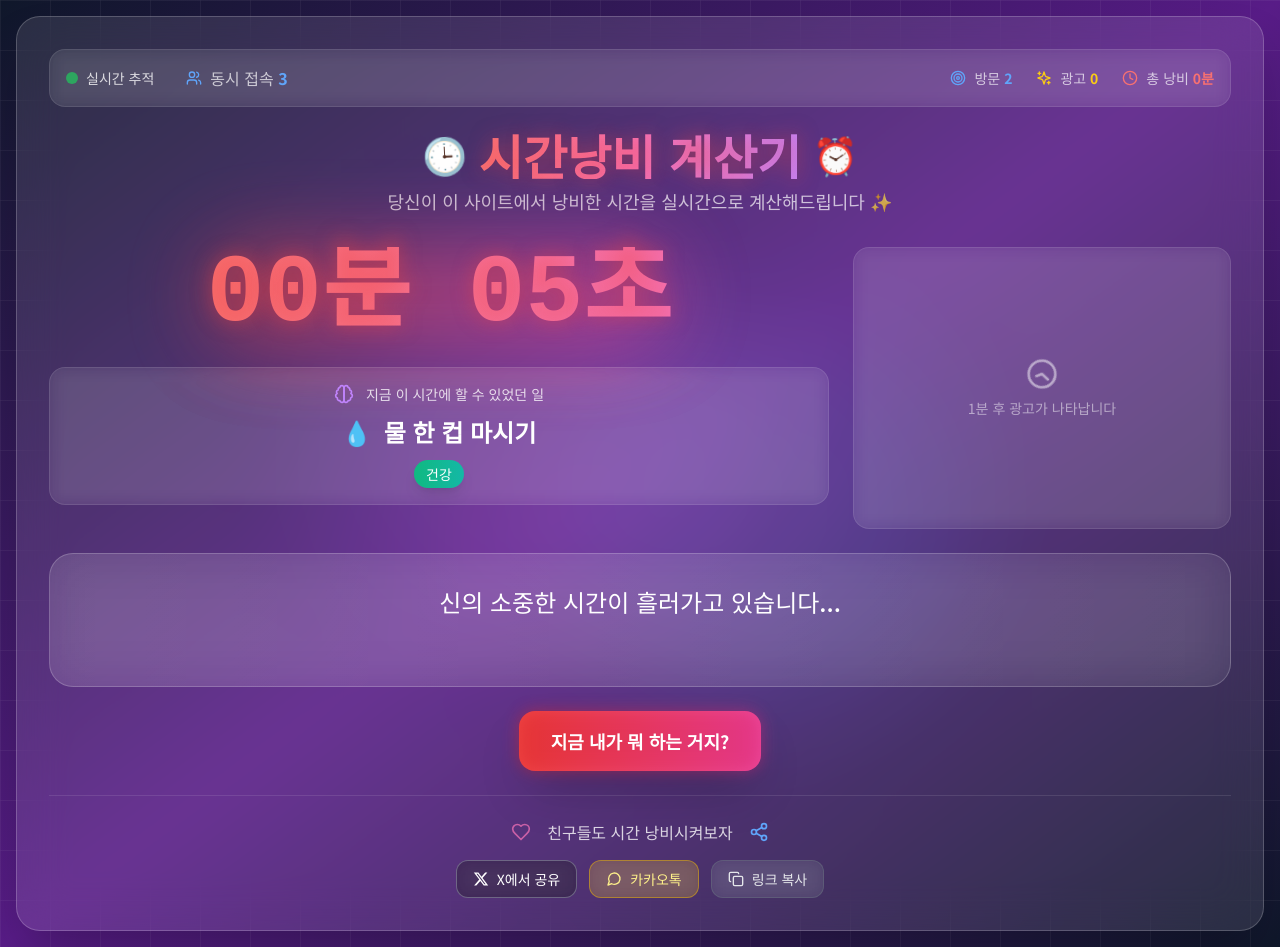
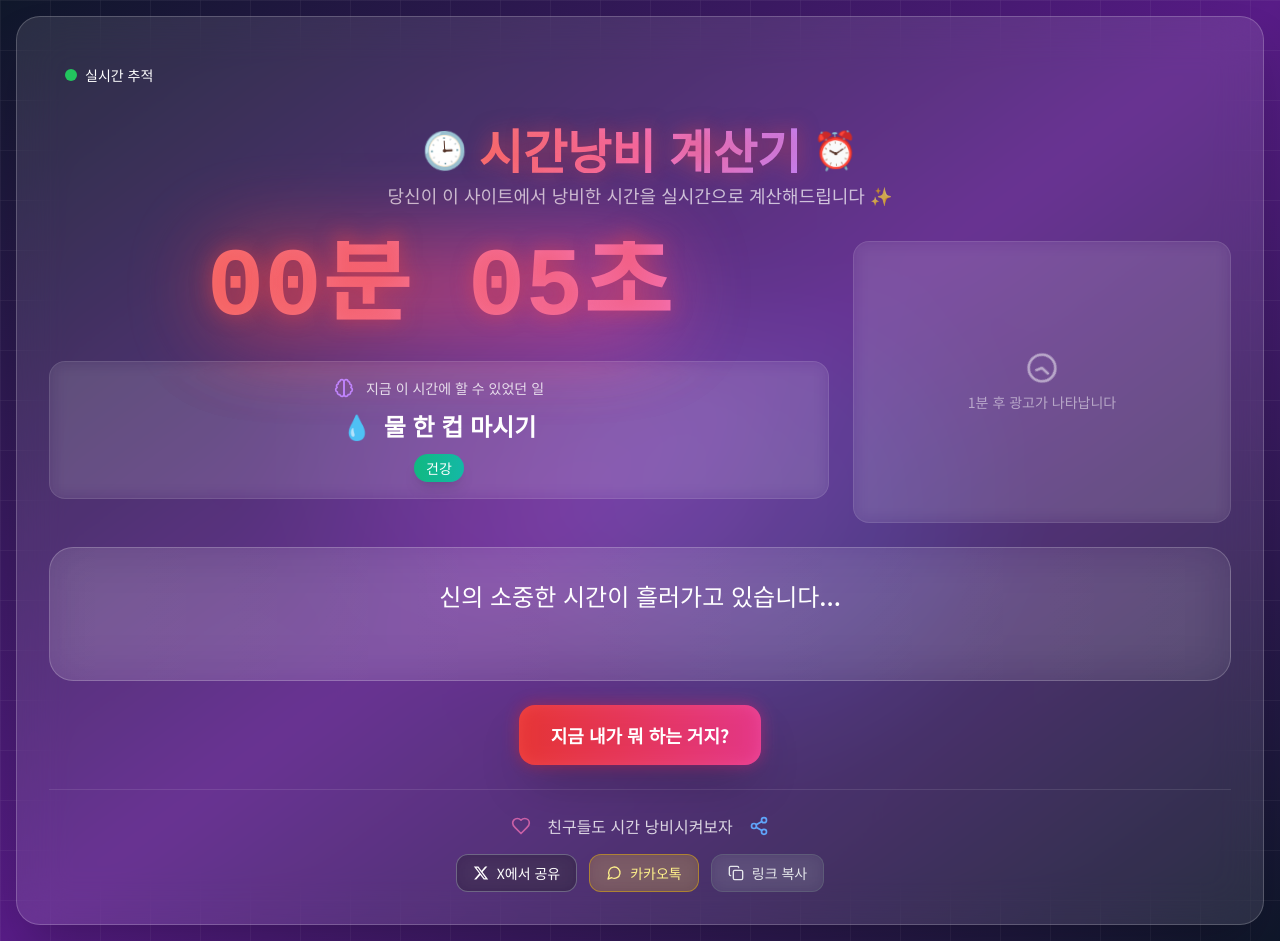
Before and after one commit to pg-Parunson/timewaster, a React (Vite) app: page / in a window 1280 px wide. Built offline with nearby package versions, Linux system fonts and the light colour scheme.

Commit message:
fix: StatsBar 컴포넌트 단순화로 빌드 오류 해결 시도

```diff
--- a/src/components/StatsBar.js
+++ b/src/components/StatsBar.js
@@ -1,39 +1,12 @@
 import React from 'react';
-import { Clock, Target, Sparkles, Users, Skull } from 'lucide-react';
 
-// 상단 통계 바 컴포넌트
-const StatsBar = ({ visits, adClicks, totalTimeWasted, concurrentUsers, extremeMode }) => {
+const StatsBar = () => {
   return (
-    <div className="flex items-center justify-between mb-6 p-4 bg-white/5 backdrop-blur rounded-2xl border border-white/10">
+    <div className="flex items-center justify-between mb-6 p-4">
       <div className="flex items-center gap-8">
         <div className="flex items-center gap-2">
-          <div className="w-3 h-3 bg-green-500 rounded-full animate-pulse"></div>
-          <span className="text-white/80 text-sm">실시간 추적</span>
-        </div>
-        <div className="flex items-center gap-2">
-          <Users className="w-4 h-4 text-blue-400" />
-          <span className="text-white/70">동시 접속 <span className="text-blue-400 font-semibold">{concurrentUsers}</span></span>
-        </div>
-        {extremeMode && (
-          <div className="flex items-center gap-2">
-            <Skull className="w-4 h-4 text-red-500" />
-            <span className="text-red-400 text-sm font-medium">극한 모드</span>
-          </div>
-        )}
-      </div>
-
-      <div className="flex items-center gap-6 text-sm">
-        <div className="flex items-center gap-2">
-          <Target className="w-4 h-4 text-blue-400" />
-          <span className="text-white/70">방문 <span className="text-blue-400 font-semibold">{visits}</span></span>
-        </div>
-        <div className="flex items-center gap-2">
-          <Sparkles className="w-4 h-4 text-yellow-400" />
-          <span className="text-white/70">광고 <span className="text-yellow-400 font-semibold">{adClicks}</span></span>
-        </div>
-        <div className="flex items-center gap-2">
-          <Clock className="w-4 h-4 text-red-400" />
-          <span className="text-white/70">총 낭비 <span className="text-red-400 font-semibold">{Math.floor(totalTimeWasted / 60)}분</span></span>
+          <div className="w-3 h-3 bg-green-500 rounded-full"></div>
+          <span className="text-white text-sm">실시간 추적</span>
         </div>
       </div>
     </div>
```
